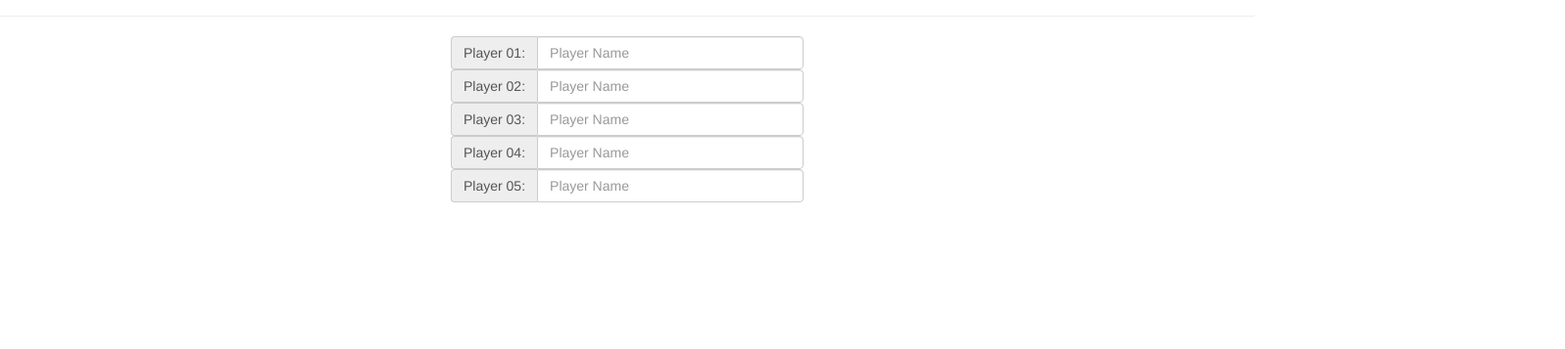
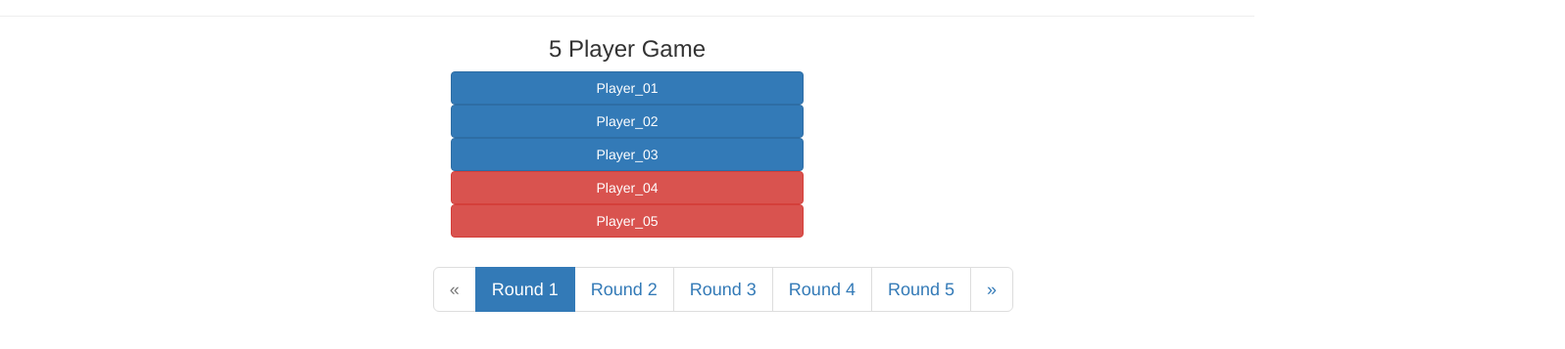
Before and after one commit to markymarkup/markymarkup.github.io, a plain HTML site: page index.html in a window 1280 px wide. Both pictures are taken after a click on the button "Start Game". Shown: the part 83-440 px from the top of the page at 98% size, 1597 px wide, since content can reach past the window. Drawn offline with nearby package versions, Linux system fonts and the light colour scheme.

Commit message:
Incremental Change
-Can click rounds
-spies labeled
-...that's it

```diff
--- a/index.html
+++ b/index.html
@@ -22,6 +22,9 @@
       <h1>Resistance</h1>
     </div>
 
+    <div align="center">
+    	<h3 id="no_players"></h3>
+    </div>
     <div class="container">
       <div class="row players">
       </div>
@@ -42,6 +45,8 @@
       </div>
     </div>
 
+	<div class="container col-md-offset-4 round_marker">
+	</div>
     <!-- jQuery (necessary for Bootstrap's JavaScript plugins) -->
     <script src="https://ajax.googleapis.com/ajax/libs/jquery/1.12.4/jquery.min.js"></script>
     <!-- Include all compiled plugins (below), or include individual files as needed -->
--- a/logic.js
+++ b/logic.js
@@ -1,11 +1,68 @@
 $(function(){
+	var previousLink;
+	var uniqueSpies = [];
+
 	$("#add_player").click(addPlayer);
 	$("#rem_player").click(remPlayer);
 	$("#start_game").click(startGame);
 
+
+
+	function visibleRound(event)
+	{
+		if(event != null)
+		{
+			console.log("Just clicked: " + event);
+			if(event == 'last' || event == 'next')
+			{
+				if($('#' + event).parents('li').hasClass('disabled'))
+				{
+					event = previousLink;
+					console.log(event + " Disabled");
+				}
+				else
+				{
+					if(event == 'last')
+						event = previousLink[0] + (parseInt(previousLink[1]) - 1);
+					else
+					if(event == 'next')
+						event = previousLink[0] + (parseInt(previousLink[1]) + 1);
+
+					console.log("Before: " + previousLink);
+					console.log("After: " + event);
+				}
+			}
+			else
+			{
+				if(previousLink != event)
+				{
+					console.log("Active: " + event);
+					console.log("\nPast: " + previousLink);
+
+				}
+			}
+			if(previousLink != event)
+			{
+				$('#' + event).parents('li').addClass('active');
+				$('#' + previousLink).parents('li').removeClass('active');
+				if($('#r1').parents('li').hasClass('active'))
+					$('#last').parents('li').addClass('disabled');
+				if($('#r5').parents('li').hasClass('active'))
+					$('#next').parents('li').addClass('disabled');
+				if(previousLink == "r1")
+					$('#last').parents('li').removeClass('disabled');
+				else
+				if(previousLink == "r5")
+					$('#next').parents('li').removeClass('disabled');
+				previousLink = event;
+			}
+		}
+
+
+	}
+
 	function checkPlayers()
 	{
-		console.log('%i', $(".players .player_data").length);
 		if($(".players .player_data").length >= 10)
 		{
 			$('#add_player').removeClass("btn-primary");
@@ -32,8 +89,6 @@ $(function(){
         if($("#rem_player").hasClass("disabled")) return false;
         $(".players .player_data:last-child").remove();
 
-		console.log('removing');
-
         checkPlayers();
     }
 
@@ -55,10 +110,10 @@ $(function(){
         $(".players").append
         (
         	'<div id="p' + playerNum + '" class="col-md-4 col-md-offset-4 player_data ' + playerName_type + '">' +
+        		'<button type="button" class="btn btn-primary btn-block" id="player_button">' + playerName_type + '</button>' +
           		'<div class="input-group">' +
             		'<span class="input-group-addon" id="basic-addon' + playerNum + '">' + playerName + ':</span>' +
             		'<input type="text" class="form-control player_input" placeholder="Player Name" aria-describedby="basic-addon' + playerNum + '">' +
-            		//'<'
           		'</div>' +
         	'</div>'
         );
@@ -72,15 +127,111 @@ $(function(){
         	playerName = input.val();
 
         	$("#p" + playerNum).addClass(playerName);
+        	console.log($("#p" + playerNum + " #player_button").html());
+        	$("#p" + playerNum + " #player_button").html(playerName);
         });
 
+        $(".players #player_button").hide();
 		checkPlayers();
+	}
+
+	function setSpies()
+	{
+		for(var i = 1; i <= $(".players .player_data").length; i++)
+		{
+			if($("#p" + i + " #player_button").hasClass("spy"))
+			{
+				$("#p" + i + " #player_button").removeClass("btn-primary");
+				$("#p" + i + " #player_button").addClass("btn-danger");
+			}
+		}
+	}
+
+	function collectSpy(turns)
+	{
+		var index;
+		var chosenSpy;
+		if(!uniqueSpies.length)
+		{
+			for(var i = 1; i <= $(".players .player_data").length; i++)
+				uniqueSpies.push(i);
+		}
+
+		for(var j = 0; j < turns; j++)
+		{
+			index = Math.floor(Math.random() * uniqueSpies.length);
+			chosenSpy = uniqueSpies[index];
+			$("#p" + chosenSpy + " #player_button").addClass("spy");
+
+			uniqueSpies.splice(index, 1);
+		}
 	}
 
 	function startGame()
 	{
-		$('.add_remove').fadeOut();
-		$('.start').fadeOut();
+		switch($(".players .player_data").length)
+		{
+			case 5:
+			case 6:
+				collectSpy(2);
+				break;
+
+			case 7:
+			case 8:
+			case 9:
+				collectSpy(3);
+				break;
+
+			case 10:
+				collectSpy(4);
+				break;
+		}
+       	setSpies();
+		$(".players .input-group").hide();
+        $(".players #player_button").show();
+		$('.add_remove').hide();
+		$('.start').hide();
+
+		$('#no_players').text($(".players .player_data").length + " Player Game");
+		$(".round_marker").append
+		(
+			'<nav aria-label="Page navigation">' +
+				'<ul class="pagination pagination-lg">' +
+					'<li class="disabled">' +
+						'<a href="#" aria-label="Previous" id="last">' +
+							'<span aria-hidden="true">&laquo;</span>' +
+						'</a>' +
+					'</li>' +
+					'<li class="active"><a href="#" id="r1">Round 1</a></li>' +
+					'<li><a href="#" id="r2">Round 2</a></li>' +
+					'<li><a href="#" id="r3">Round 3</a></li>' +
+					'<li><a href="#" id="r4">Round 4</a></li>' +
+					'<li><a href="#" id="r5">Round 5</a></li>' +
+					'<li>' +
+						'<a href="#" aria-label="Next" id="next">' +
+							'<span aria-hidden="true">&raquo;</span>' +
+						'</a>' +
+					'</li>' +
+				'</ul>' +
+			'</nav>'
+/*			'<ul class="nav nav-tabs" role="tablist">' +
+				'<li role="presentation" class="active"><a href="#home" aria-controls="home" role="tab" data-toggle="tab">Home</a></li>' +
+				'<li role="presentation"><a href="#profile" aria-controls="profile" role="tab" data-toggle="tab">Profile</a></li>' +
+				'<li role="presentation"><a href="#messages" aria-controls="messages" role="tab" data-toggle="tab">Messages</a></li>' +
+				'<li role="presentation"><a href="#settings" aria-controls="settings" role="tab" data-toggle="tab">Settings</a></li>' +
+			'</ul>'*/
+		);
+
+		previousLink = "r1";
+		$("#last").click(function(event) {visibleRound("last");});
+		$("#r1").click(function(event) {visibleRound("r1");});
+		$("#r2").click(function(event) {visibleRound("r2");});
+		$("#r3").click(function(event) {visibleRound("r3");});
+		$("#r4").click(function(event) {visibleRound("r4");});
+		$("#r5").click(function(event) {visibleRound("r5");});
+		$("#next").click(function(event) {visibleRound("next");});
+
+		visibleRound();
 	}
 
 	window.onload = function ()
```
